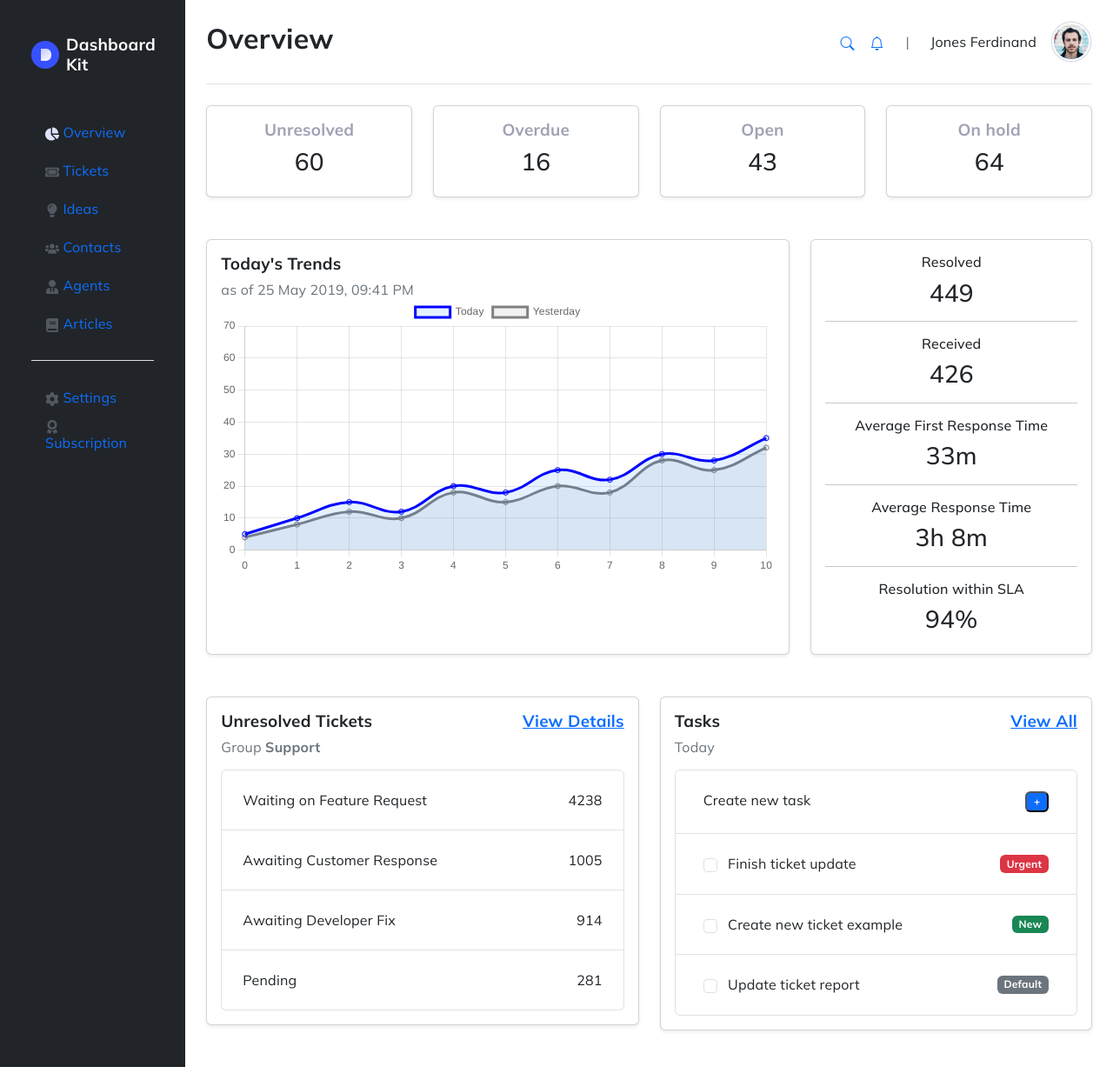
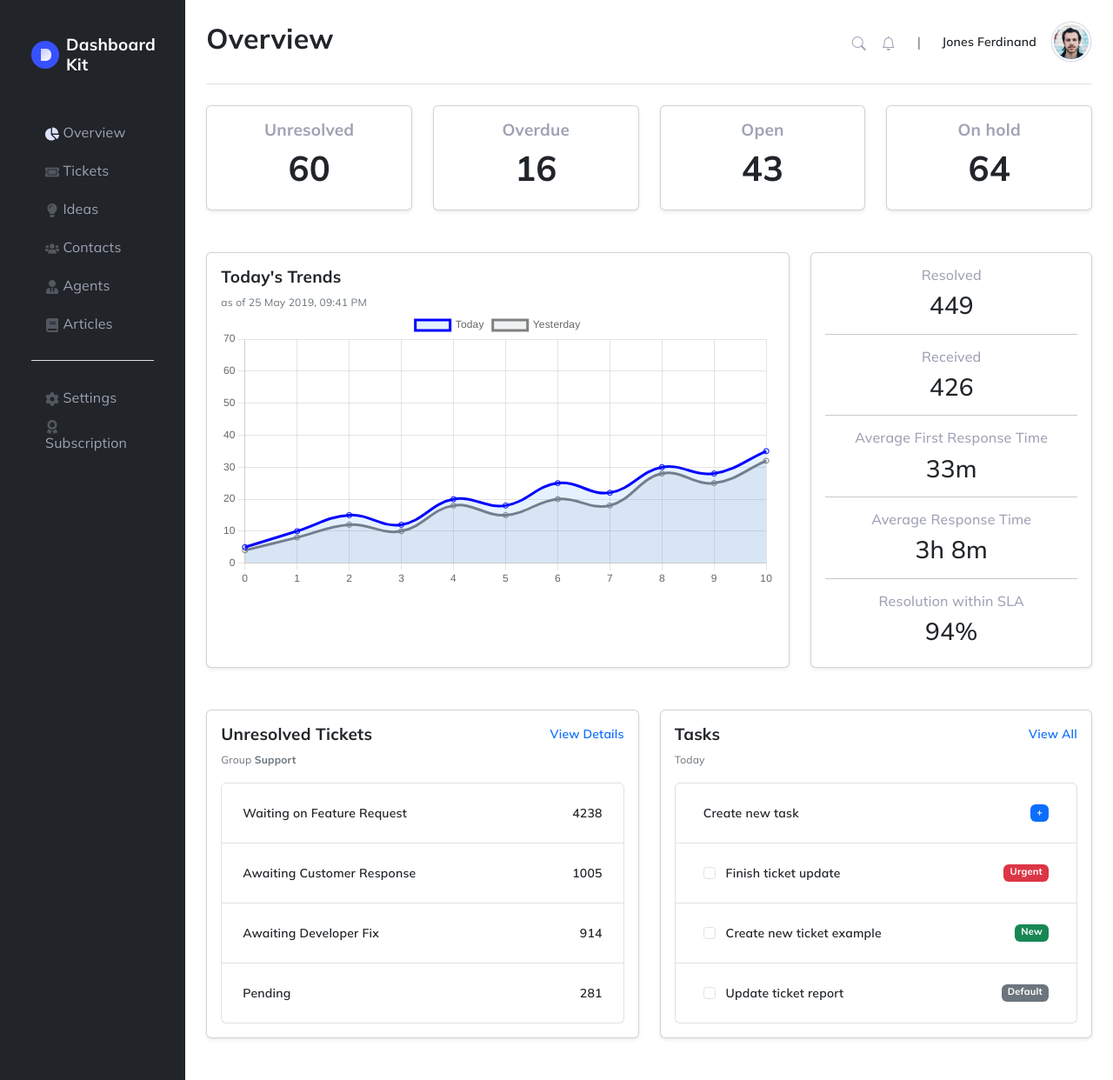
Before and after one commit to DanaSadek/inm320-frontendframework-group10, a website: page public/index.html in a window 1280 px wide. Shown: the whole page at 87% size. Drawn offline with nearby package versions, Linux system fonts and the light colour scheme.

Commit message:
added sass

```diff
--- a/src/scss/stylesheet.scss
+++ b/src/scss/stylesheet.scss
@@ -31,3 +31,73 @@ body {
     font-weight: 600;
   }
 }
+
+.nav-link,
+.card-title-chart {
+  color: $base-color;
+  font-size: 16px;
+}
+
+.nav-item .nav-link{
+  &:hover {
+    font-weight: $bold-font-weight;
+    color: #ffffff;
+    background-color: $light-hover-bg;
+    border-left: 3px solid #ffffff;
+  }
+}
+
+.card-small {
+  &:hover {
+    .card-title,
+    h3 {
+      color: $hover-color;
+      cursor: pointer;
+      border-color: $hover-color;
+    }
+  }
+}
+
+.card {
+  &:hover {
+    border-color: $hover-color;
+  }
+}
+
+.btn {
+  color: $base-color;
+
+  &:hover {
+    scale: 1.2;
+    color: $hover-color;
+  }
+}
+
+a {
+  text-decoration: none;
+}
+
+.numbers {
+  font-weight: $bold-font-weight;
+  font-size: $number-font-size;
+}
+
+.small-text {
+  font-size: $small-font-size;
+}
+
+.list-group-item,
+.user,
+.small-link {
+  font-weight: 600;
+  font-size: $base-font-size;
+}
+
+button {
+  border: none;
+}
+
+.badge {
+  font-weight: $bold-font-weight;
+  font-size: 11px;
+}
```
Also changed, not shown: public/assets/css/stylesheet.css, 1 other file.
